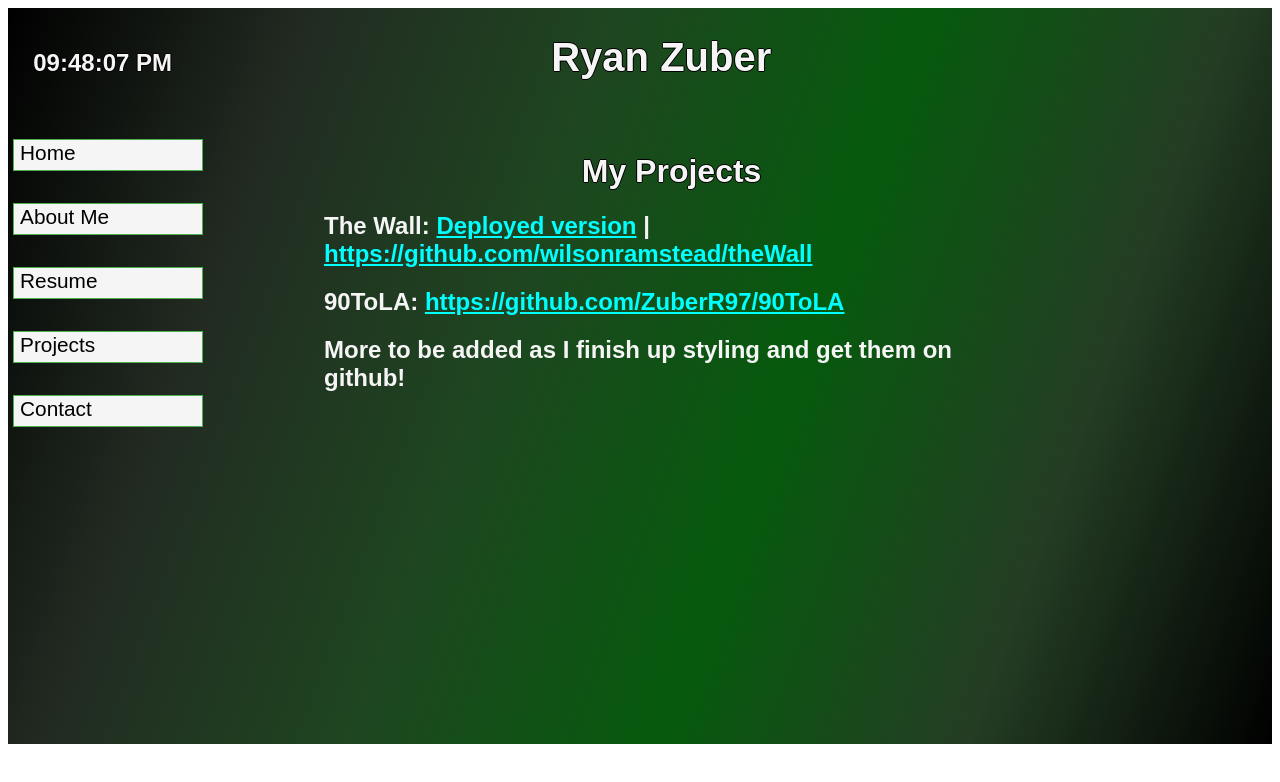
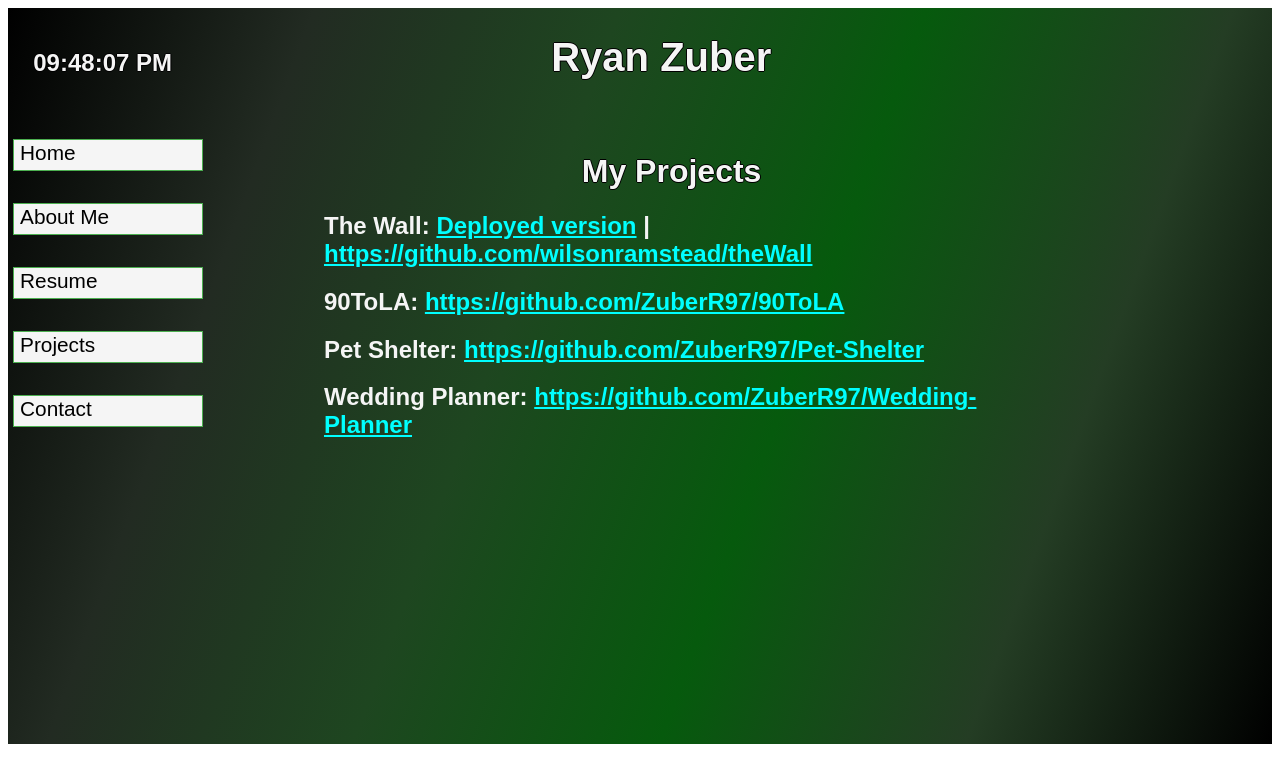
Before and after one commit to ZuberR97/Personal_Website, an Angular app: page /projects in a window 1280 px wide. Shown: the top 782 px of the page. Built offline with nearby package versions, Linux system fonts and the light colour scheme.

Commit message:
additional projects added

```diff
--- a/src/app/projects/projects.component.html
+++ b/src/app/projects/projects.component.html
@@ -1,4 +1,5 @@
 <h1 class="header">My Projects</h1>
 <h2>The Wall: <a href="http://54.213.156.218">Deployed version</a> | <a href="https://github.com/wilsonramstead/theWall">https://github.com/wilsonramstead/theWall</a></h2>
 <h2>90ToLA: <a href="https://github.com/ZuberR97/90ToLA">https://github.com/ZuberR97/90ToLA</a></h2>
-<h2>More to be added as I finish up styling and get them on github!</h2>
+<h2>Pet Shelter: <a href="https://github.com/ZuberR97/Pet-Shelter">https://github.com/ZuberR97/Pet-Shelter</a></h2>
+<h2>Wedding Planner: <a href="https://github.com/ZuberR97/Wedding-Planner">https://github.com/ZuberR97/Wedding-Planner</a></h2>
```
